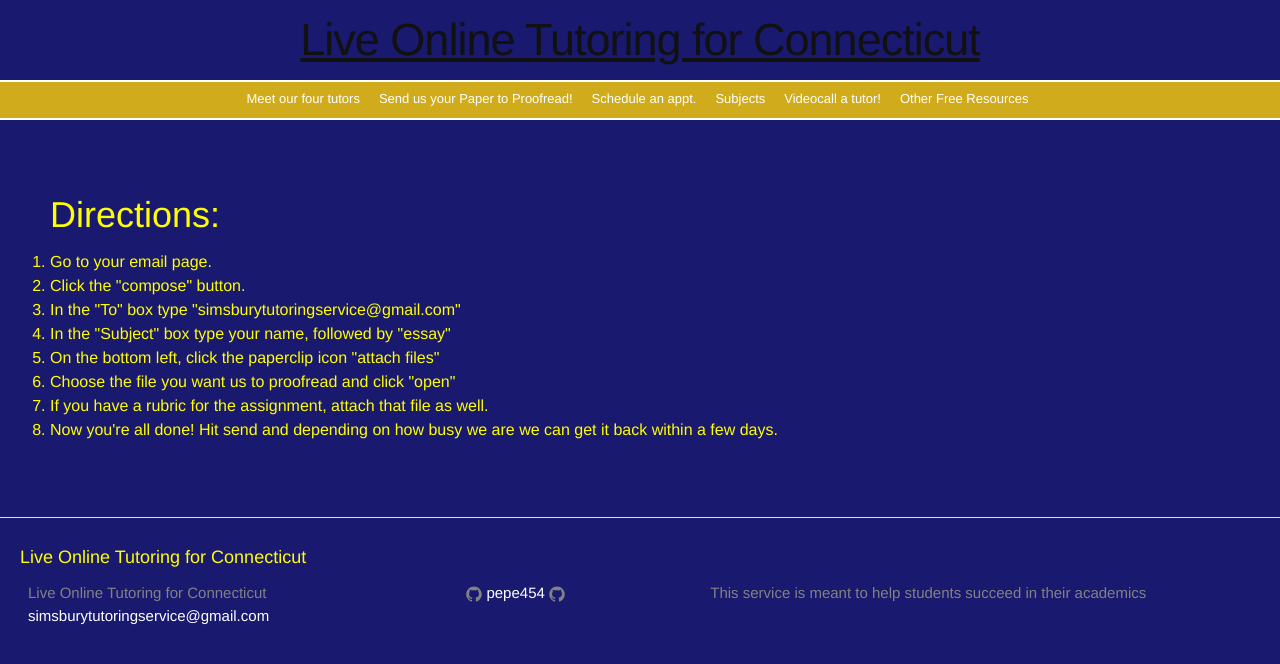
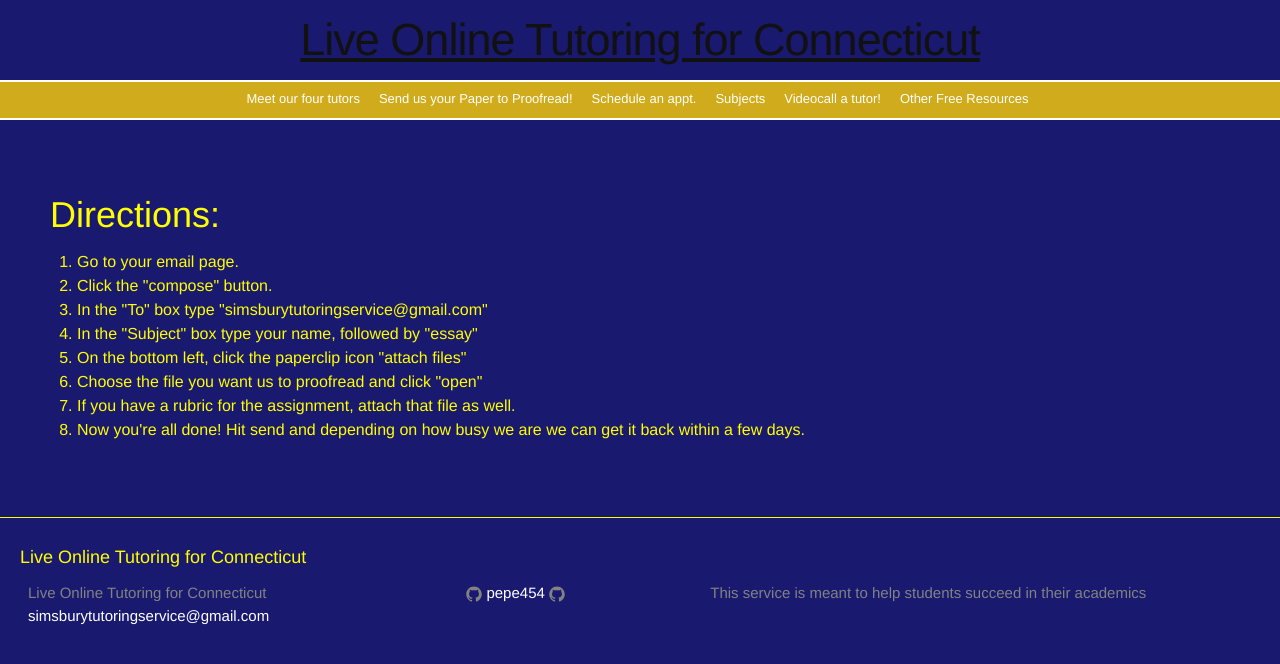
Before and after one commit to pepe454/pepe454.github.io, a Jekyll site: the page built from nav-bar/proofreading.md, in a window 1280 px wide. Shown: the top 664 px of the page. Built offline with Jekyll 4.4.1, drawn with Linux system fonts in a browser that asks for light colours.

Commit message:
Update proofreading.md

```diff
--- a/nav-bar/proofreading.md
+++ b/nav-bar/proofreading.md
@@ -6,7 +6,7 @@
 <html>
 <body>
   <h1> Directions: </h1>
-  <ol class= "direction-list" type= "1">
+  <ol class= "web-list" type= "1">
     <li>Go to your email page.</li>
     <li>Click the "compose" button.</li>
     <li>In the "To" box type "simsburytutoringservice@gmail.com"</li>
```
